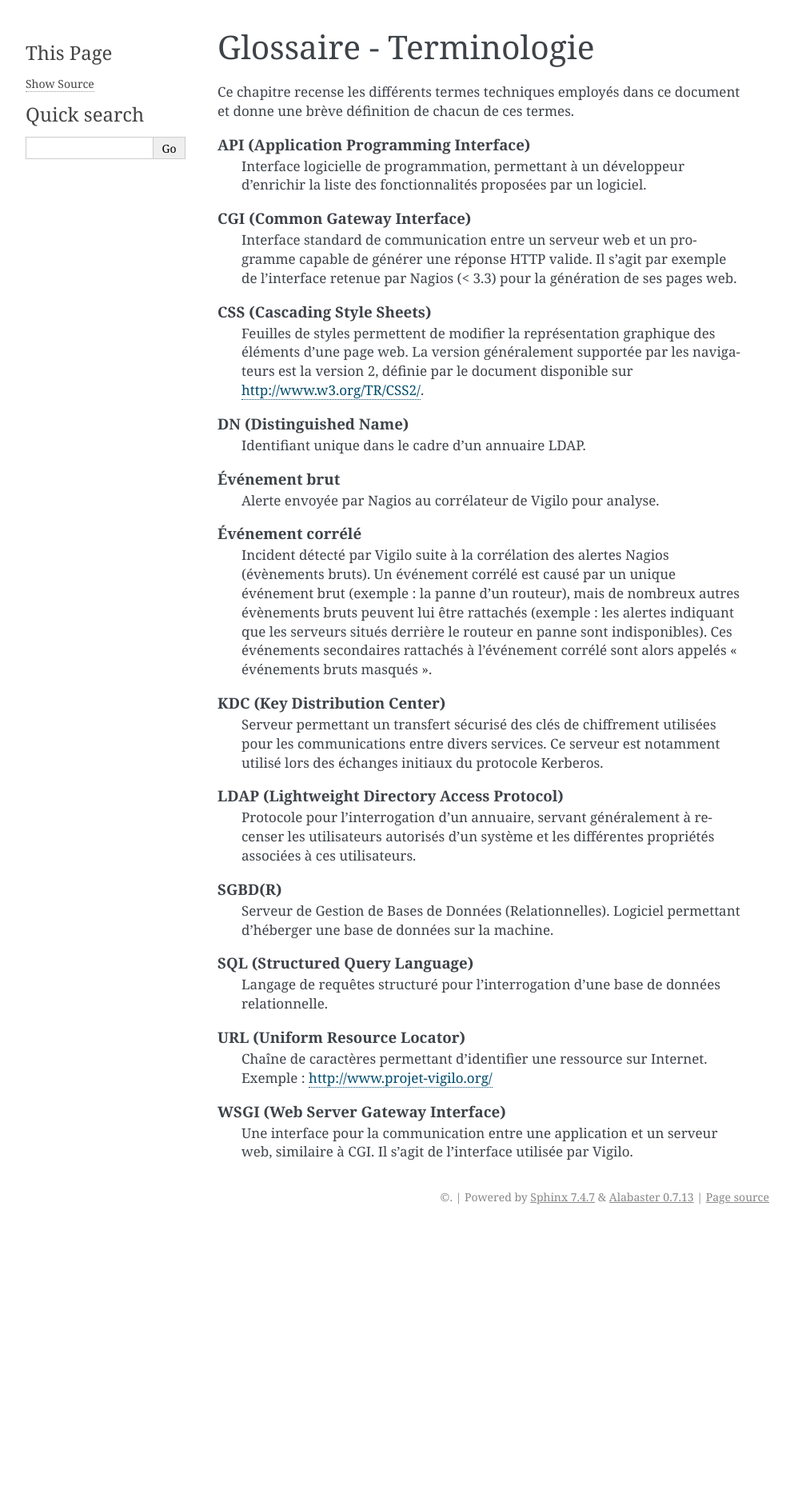
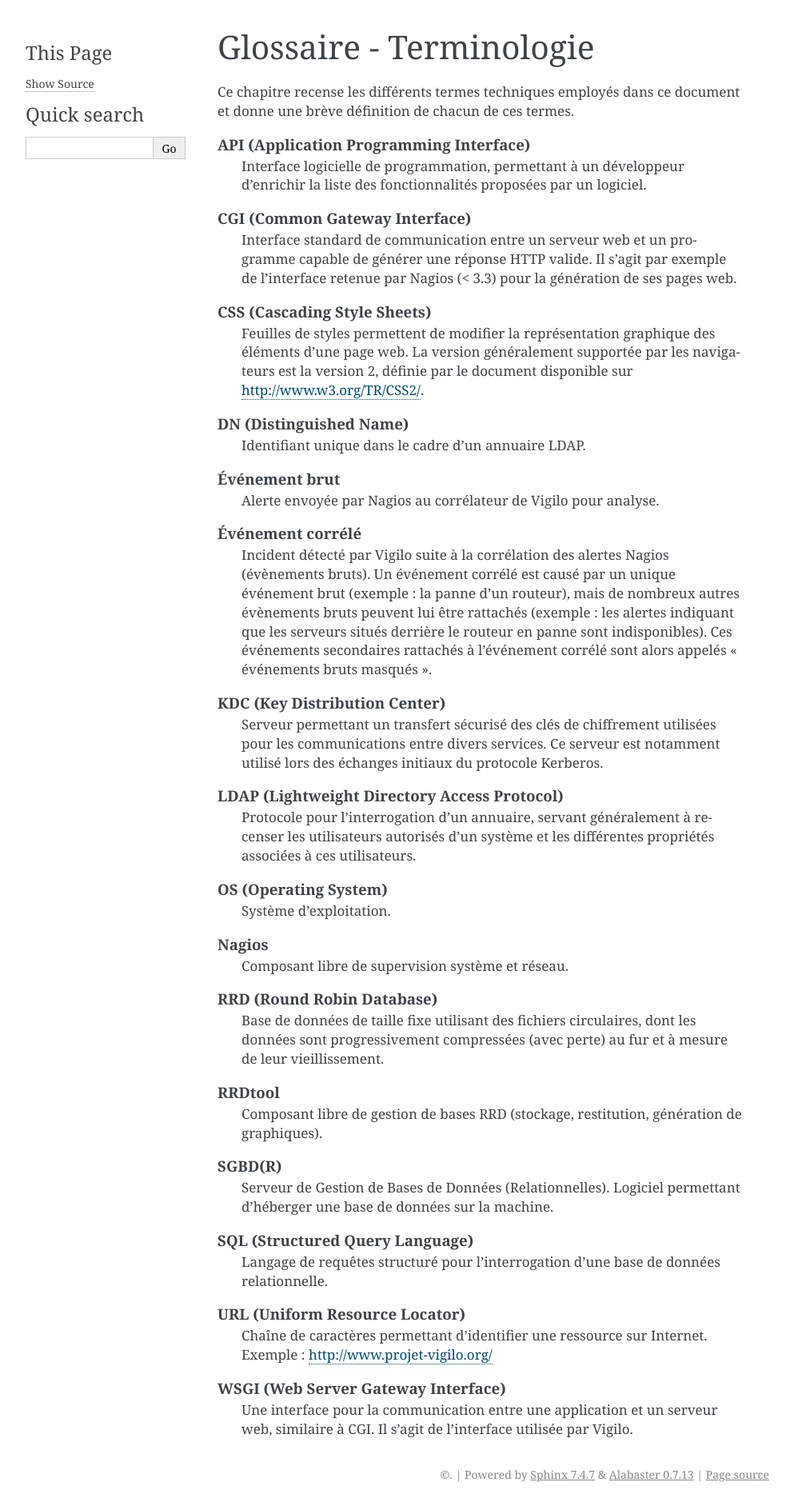
Before and after one commit to vigilo/turbogears, a Sphinx documentation site: the page built from doc/glossaire.rst, in a window 1280 px wide. Shown: the whole page at 80% size, without its empty margins (148-1141 px from the left). Built offline with Sphinx 7.4.7, drawn with Linux system fonts in a browser that asks for light colours; the version number is read from the project's files by our own code; before the commit the page ends 1536 px from its top, so only the background shows below that.

Commit message:
Doc utilisateur pour VigiGraph.
Manque :
- Plusieurs images n'ont pas encore de nom intuitif.
- La plupart des tables sont cassées.
- Globalement, il y a pas mal de problèmes de mise en page à résoudre.
- Il n'y a pas de séparation entre les fonctionnalités VCom/VEnt.

Change-Id: Ia7dc9cfe7d065a11d9dccdb2e5c0f752ee16a351
Reviewed-on: https://vigilo-dev.si.c-s.fr/review/551
Tested-by: Build system <qa@vigilo-dev.si.c-s.fr>
Reviewed-by: Francois POIROTTE <francois.poirotte@c-s.fr>

```diff
--- a/doc/glossaire.rst
+++ b/doc/glossaire.rst
@@ -48,6 +48,21 @@ et donne une brève définition de chacun de ces termes.
         recenser les utilisateurs autorisés d'un système et les différentes
         propriétés associées à ces utilisateurs.
 
+    OS (Operating System)
+            Système d'exploitation.
+
+    Nagios
+        Composant libre de supervision système et réseau.
+
+    RRD (Round Robin Database)
+            Base de données de taille fixe utilisant des fichiers circulaires,
+            dont les données sont progressivement compressées (avec perte) au
+            fur et à mesure de leur vieillissement.
+
+    RRDtool
+        Composant libre de gestion de bases RRD (stockage, restitution,
+        génération de graphiques).
+
     SGBD(R)
         Serveur de Gestion de Bases de Données (Relationnelles). Logiciel
         permettant d'héberger une base de données sur la machine.
@@ -64,4 +79,5 @@ et donne une brève définition de chacun de ces termes.
         Une interface pour la communication entre une application et un serveur
         web, similaire à CGI. Il s'agit de l'interface utilisée par Vigilo.
 
+
 .. vim: set tw=79 :
```
